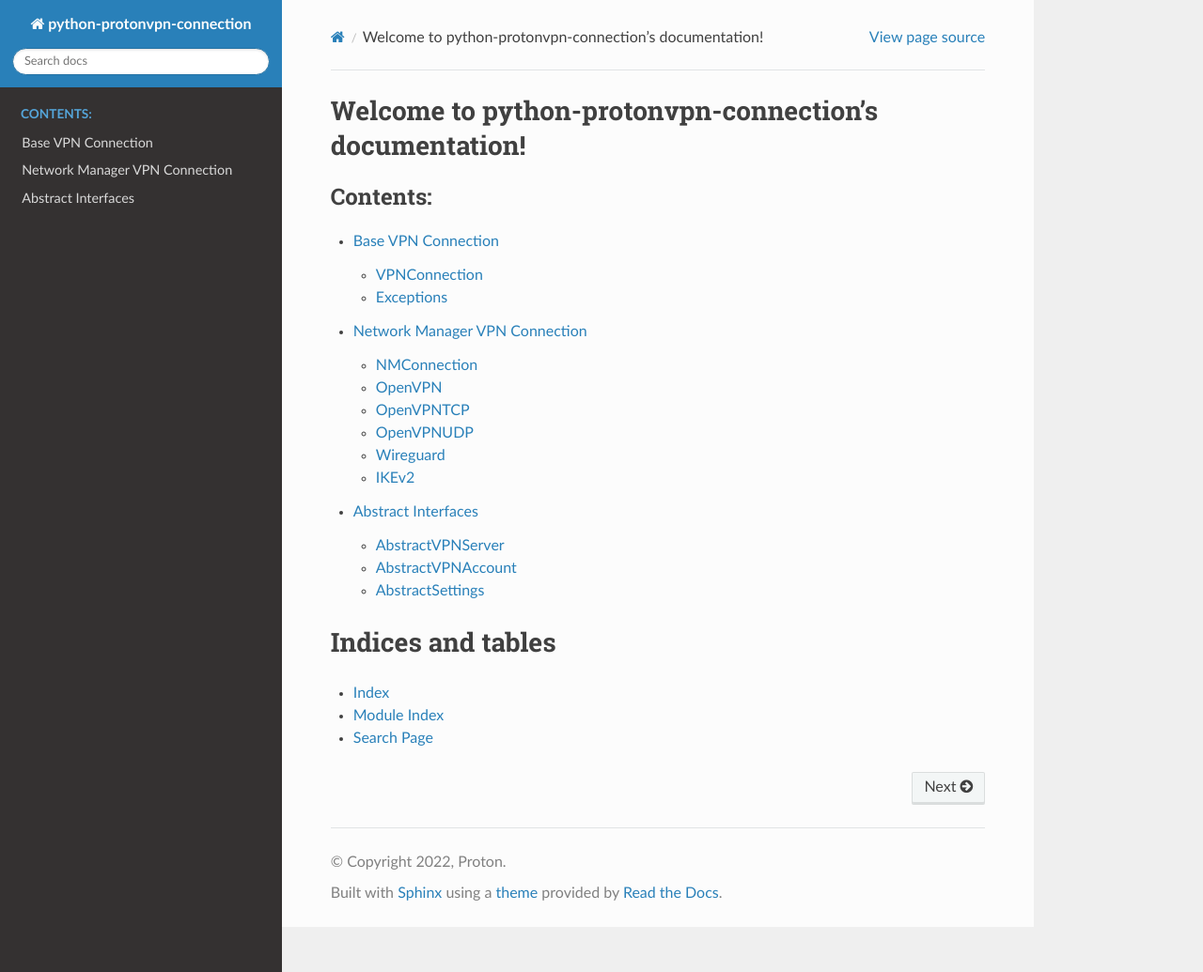
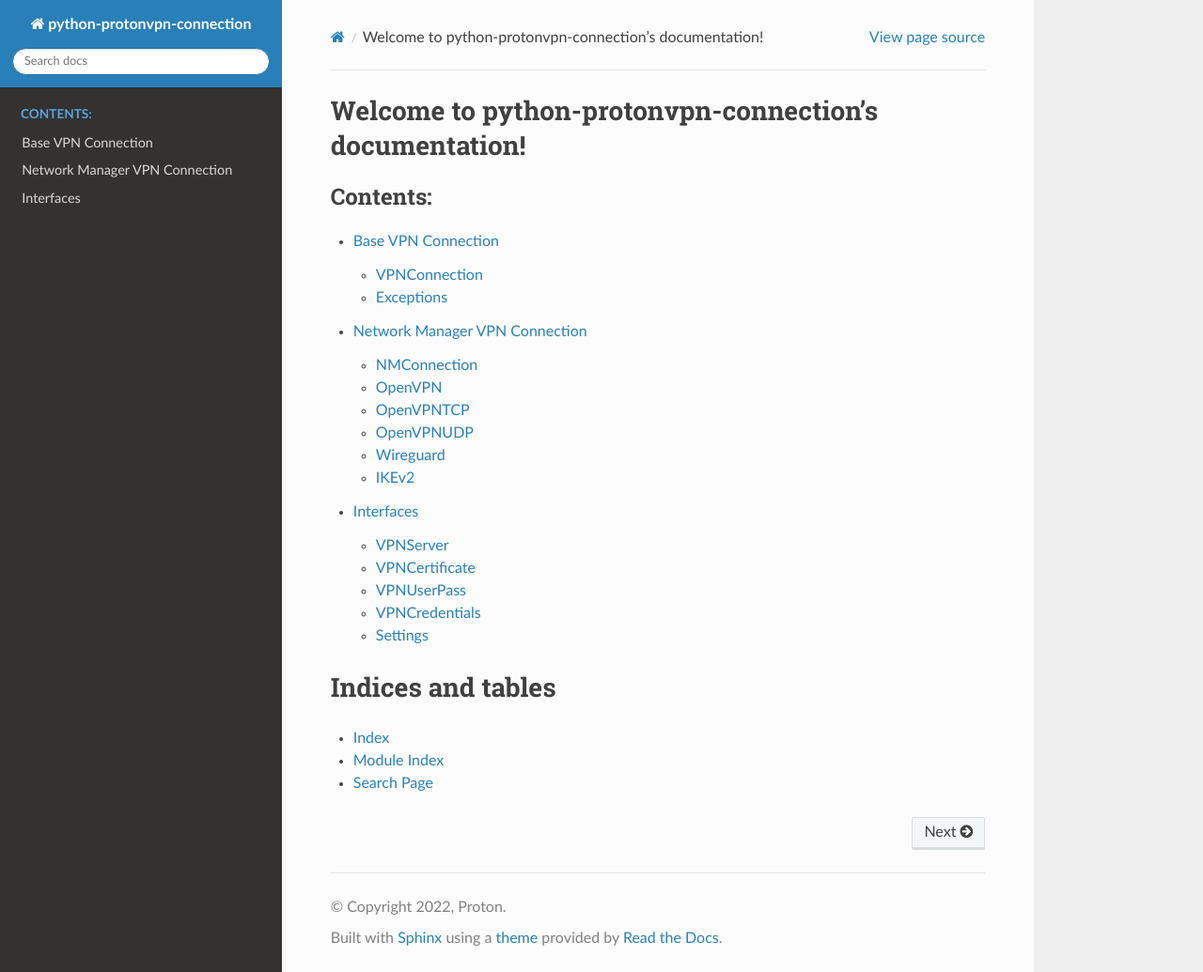
Before and after one commit to ProtonVPN/python-proton-vpn-connection, a Sphinx documentation site: the page built from docs/index.rst, in a window 1280 px wide and 1035 px high. Shown: the whole window at 94% size. Built offline with Sphinx 7.4.7 and the Read the Docs theme 2.0.0, drawn with Linux system fonts in a browser that asks for light colours.

Commit message:
Update rst with new interfaces

```diff
--- a/docs/abstracts.rst
+++ b/docs/abstracts.rst
@@ -1,29 +1,47 @@
-Abstract Interfaces
+Interfaces
 ===================
 
-AbstractVPNServer
+VPNServer
 --------------------
 
-.. autoclass:: protonvpn_connection.abstract_interfaces.AbstractVPNServer
+.. autoclass:: protonvpn_connection.interfaces.VPNServer
    :members:
    :undoc-members:
    :private-members:
    :show-inheritance:
 
-AbstractVPNAccount
+VPNCertificate
 --------------------
 
-.. autoclass:: protonvpn_connection.abstract_interfaces.AbstractVPNAccount
+.. autoclass:: protonvpn_connection.interfaces.VPNCertificate
    :members:
    :undoc-members:
    :private-members:
    :show-inheritance:
 
-AbstractSettings
+VPNUserPass
 --------------------
 
-.. autoclass:: protonvpn_connection.abstract_interfaces.AbstractSettings
+.. autoclass:: protonvpn_connection.interfaces.VPNUserPass
    :members:
    :undoc-members:
    :private-members:
    :show-inheritance:
+
+VPNCredentials
+--------------------
+
+.. autoclass:: protonvpn_connection.interfaces.VPNCredentials
+   :members:
+   :undoc-members:
+   :private-members:
+   :show-inheritance:
+
+Settings
+--------------------
+
+.. autoclass:: protonvpn_connection.interfaces.Settings
+   :members:
+   :undoc-members:
+   :private-members:
+   :show-inheritance:
```
